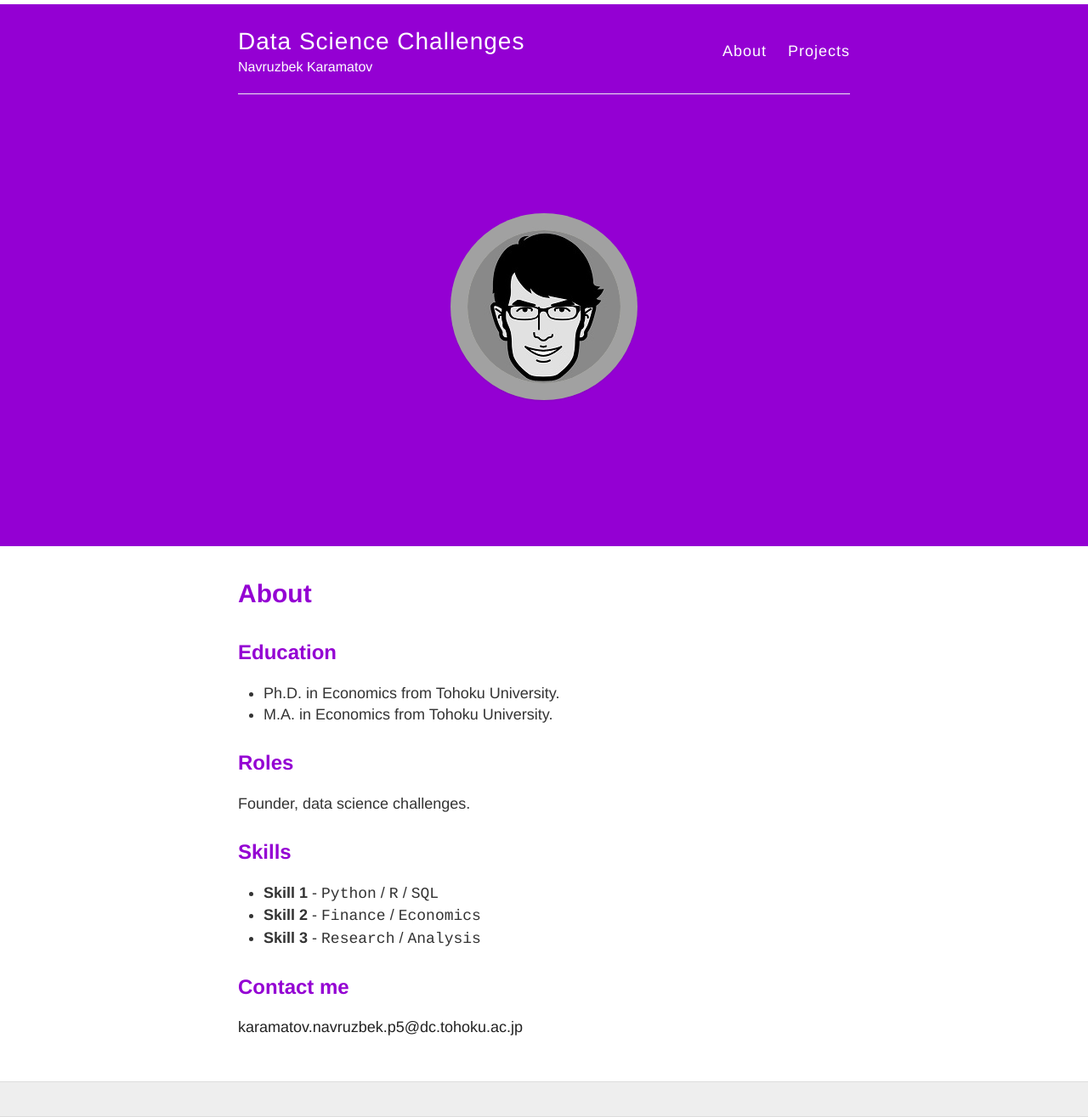
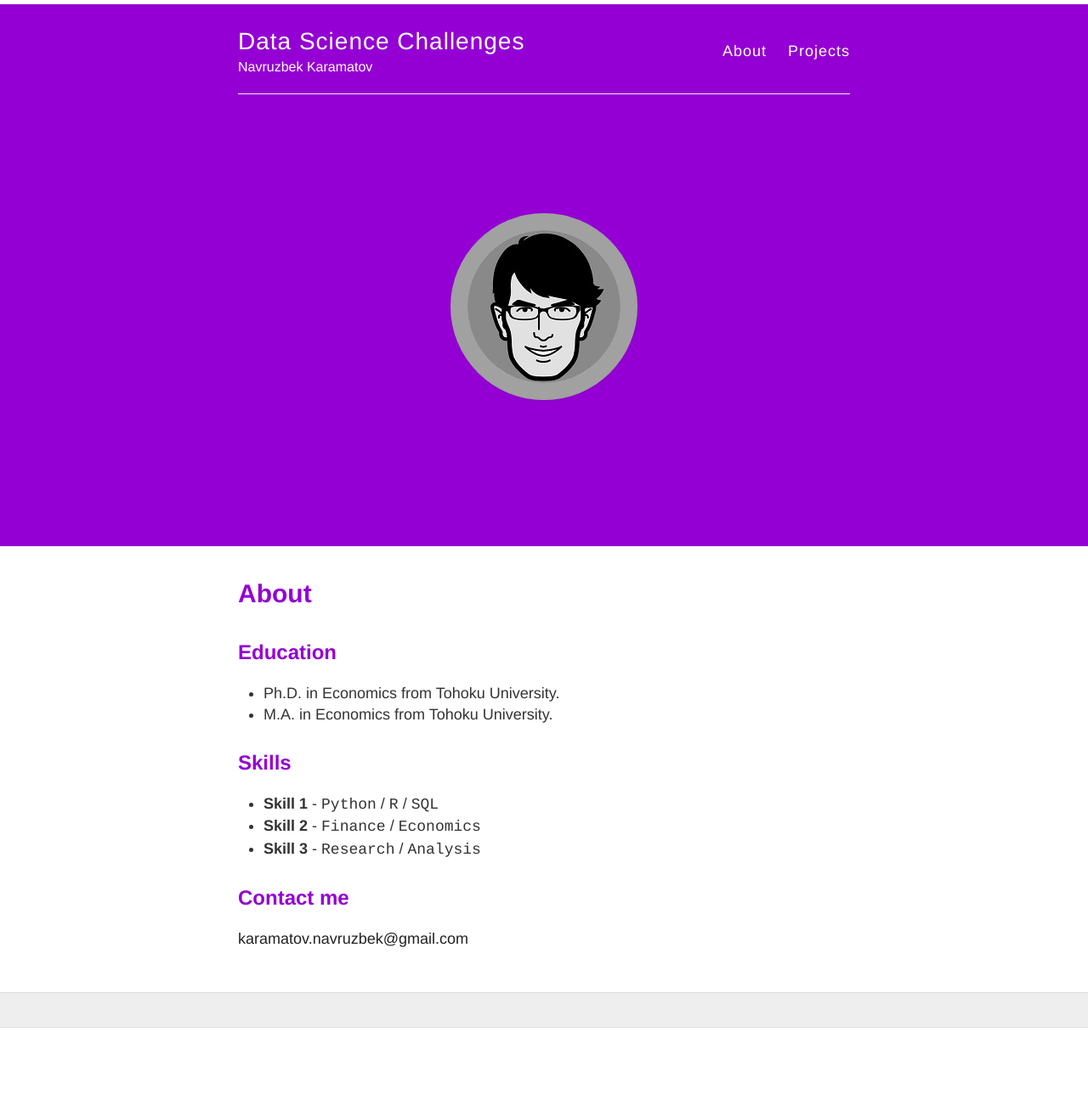
Before and after one commit to navruzbek1992/data_challenge, a Jekyll site: the page built from about.md, in a window 1280 px wide. Shown: the whole page at 85% size. Built offline with Jekyll 4.4.1, drawn with Linux system fonts in a browser that asks for light colours; nearby versions of some CDN libraries; after the commit the page ends 1210 px from its top, so only the background shows below that.

Commit message:
email changed

```diff
--- a/about.md
+++ b/about.md
@@ -10,10 +10,6 @@ permalink: /about/
 * Ph.D. in Economics from Tohoku University.
 * M.A. in Economics from Tohoku University.
 
-## Roles
-
-Founder, data science challenges.
-
 ## Skills
 
 * **Skill 1** - `Python` / `R` / `SQL`
@@ -23,4 +19,4 @@ Founder, data science challenges.
 
 ## Contact me
 
-[karamatov.navruzbek.p5@dc.tohoku.ac.jp](mailto:karamatov.navruzbek.p5@dc.tohoku.ac.jp)
+[karamatov.navruzbek@gmail.com](mailto:karamatov.navruzbek@gmail.com)
```
